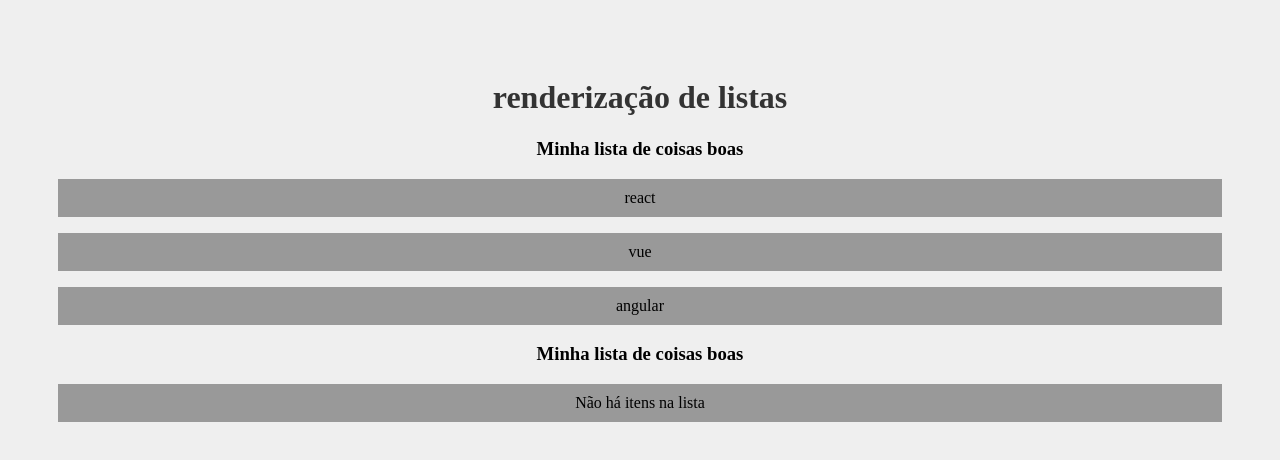
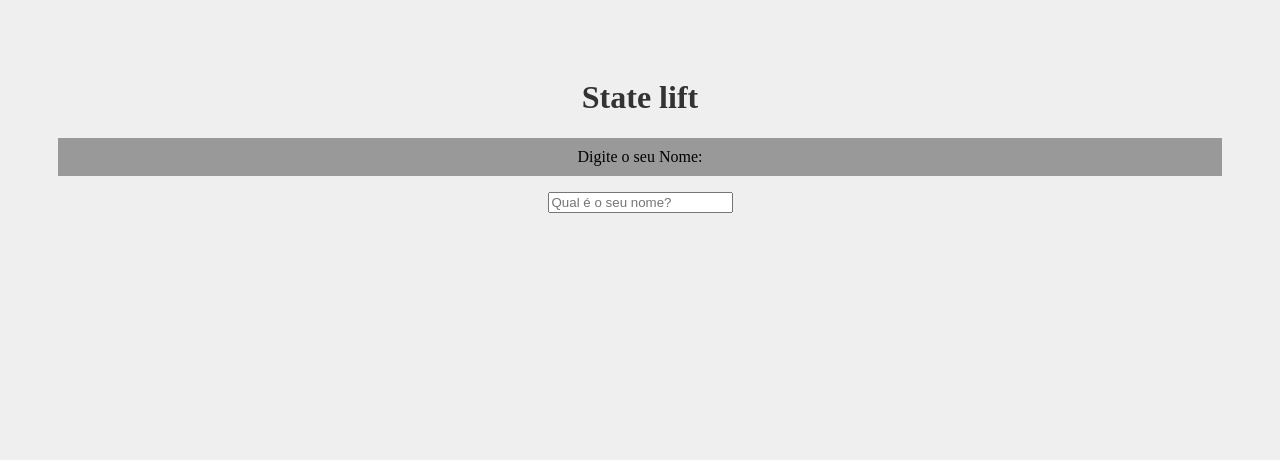
Before and after one commit to alissonfilipe/cursoReact, a React (Create React App) app: page / in a window 1280 px wide. Shown: the top 460 px of the page. Built offline with nearby package versions, Linux system fonts and the light colour scheme.

Commit message:
seu nome e saudação

```diff
--- a/src/App.js
+++ b/src/App.js
@@ -1,23 +1,21 @@
+import { useState } from 'react'
+
 import './App.css';
-import OutraLista from './components/OutraLista';
 
-
+import SeuNome from './components/SeuNome';
+import Saudacao from './components/Saudacao';
 
 
 function App() {
-
-  const meusItens = ['react', 'vue', 'angular']
+  const [nome, setNome] = useState()
 
   //retorno da função
   return (
 
     <div className="App">
-      <h1>renderização de listas</h1>
-      <OutraLista itens={meusItens} />
-      <OutraLista itens={[]} />
-
-
-
+      <h1>State lift</h1>
+      <SeuNome setNome={setNome} />
+      <Saudacao nome={nome} />
     </div>
   );
 }
--- /dev/null
+++ b/src/components/Saudacao.js
@@ -0,0 +1,12 @@
+function Saudacao({ nome }) {
+
+    function gerarSaudacao(algumNome) {
+        return `Olá, ${nome}, tudo bem?`
+    }
+
+    return (
+        <>{nome && <p>{gerarSaudacao(nome)}</p>}</>
+    )
+}
+
+export default Saudacao
--- /dev/null
+++ b/src/components/SeuNome.js
@@ -0,0 +1,12 @@
+function SeuNome({ setNome }) {
+    return (
+        <div>
+            <p>Digite o seu Nome:</p>
+            <input type="text" placeholder="Qual é o seu nome?"
+                onChange={(e) => setNome(e.target.value)}
+            ></input>
+        </div>
+    )
+}
+
+export default SeuNome
```
Also changed, not shown: 1 other file (tests, documents, lock files or other folders).
